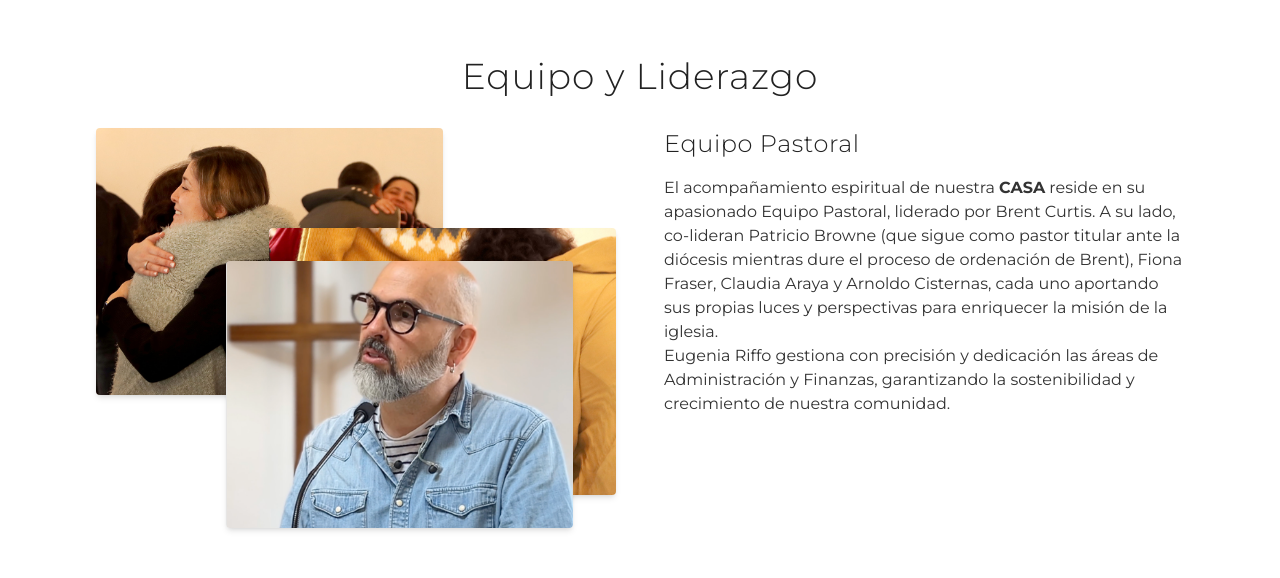
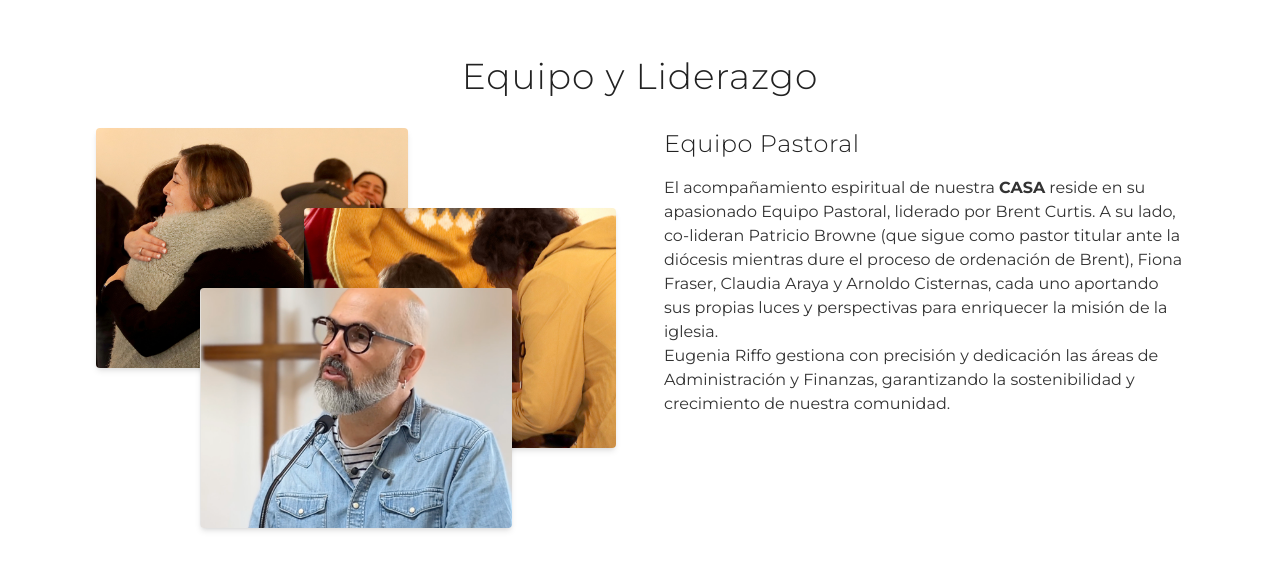
Before and after one commit to brentcurtis76/casa-web, a React (Vite) app: page / in a window 1280 px wide. Shown: the part 1580-2158 px from the top of the page. Built offline with nearby package versions, Linux system fonts and the light colour scheme; a web font is replaced by a local one.

Commit message:
Fix: Overlapping images in Equipo section
Adjust image positioning to create an overlapping effect.

```diff
--- a/src/components/sections/Equipo.tsx
+++ b/src/components/sections/Equipo.tsx
@@ -1,3 +1,4 @@
+
 import { Card, CardContent } from "@/components/ui/card";
 export function Equipo() {
   return <section id="equipo" className="section bg-white">
@@ -7,15 +8,15 @@ export function Equipo() {
         </h2>
 
         <div className="grid grid-cols-1 lg:grid-cols-2 gap-12 mb-16">
-          {/* Imágenes de la comunidad - ahora sobrepuestas */}
-          <div className="relative h-[400px]">
-            <div className="absolute left-0 top-0 w-2/3 h-2/3 overflow-hidden shadow-md rounded-lg z-10">
+          {/* Imágenes de la comunidad - con mejor distribución para ver las tres */}
+          <div className="relative h-[400px] flex items-center justify-center">
+            <div className="absolute left-0 top-0 w-[60%] h-[60%] overflow-hidden shadow-md rounded-lg z-10 transition-transform hover:scale-105">
               <img alt="Comunidad CASA" className="object-cover w-full h-full" src="/lovable-uploads/a8df8ec1-5023-4c67-8abb-52c3d59098cc.jpg" />
             </div>
-            <div className="absolute right-0 top-1/4 w-2/3 h-2/3 overflow-hidden shadow-md rounded-lg z-20">
+            <div className="absolute right-0 top-[20%] w-[60%] h-[60%] overflow-hidden shadow-md rounded-lg z-20 transition-transform hover:scale-105">
               <img src="/lovable-uploads/4590165d-08cf-4cf7-8a81-482f0ebbf654.png" alt="Comunidad CASA" className="object-cover w-full h-full" />
             </div>
-            <div className="absolute left-1/4 bottom-0 w-2/3 h-2/3 overflow-hidden shadow-md rounded-lg z-30">
+            <div className="absolute left-[20%] bottom-0 w-[60%] h-[60%] overflow-hidden shadow-md rounded-lg z-30 transition-transform hover:scale-105">
               <img src="/lovable-uploads/530f4d22-998f-4e6e-a3b4-ec8c788e3098.png" alt="Comunidad CASA" className="object-cover w-full h-full" />
             </div>
           </div>
```
